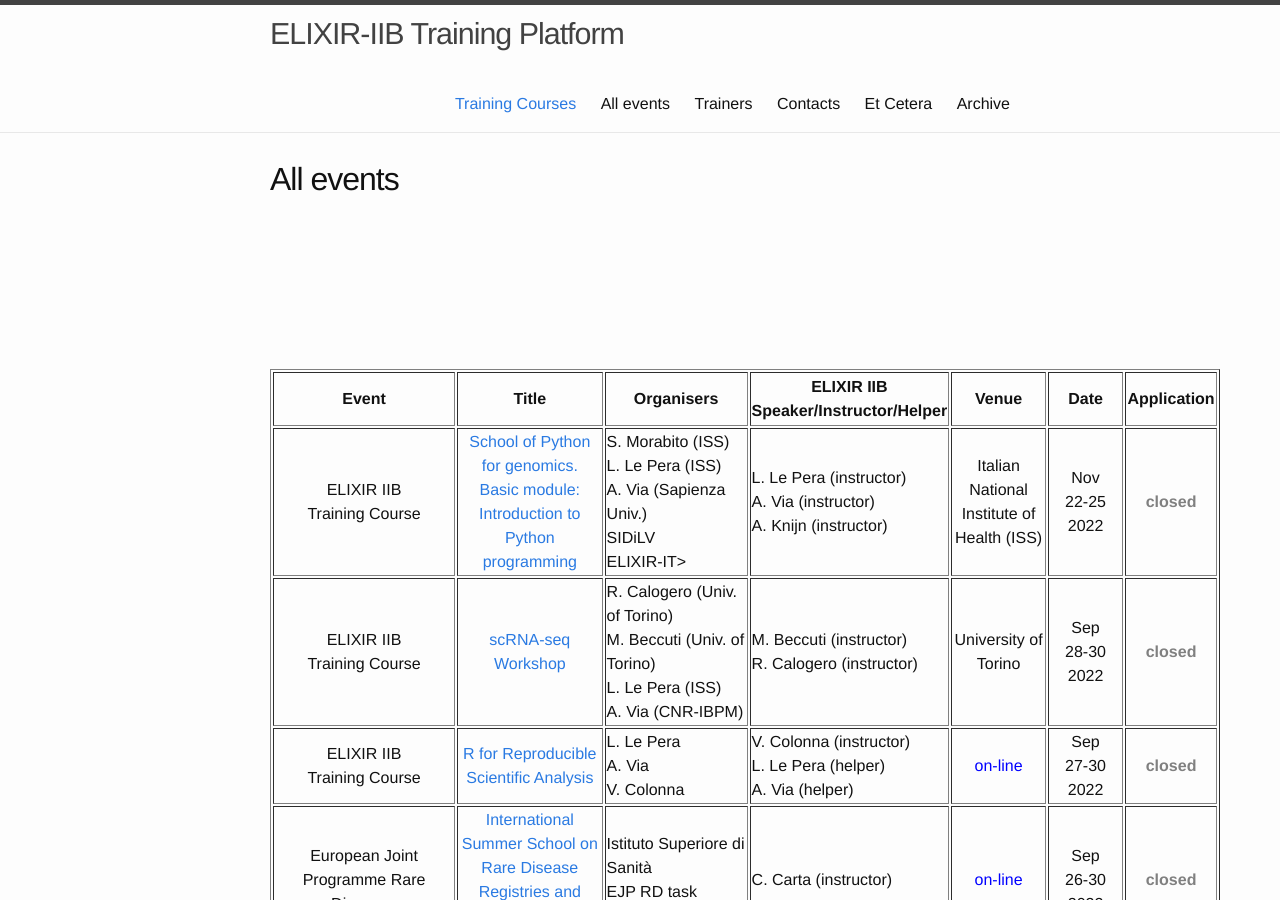
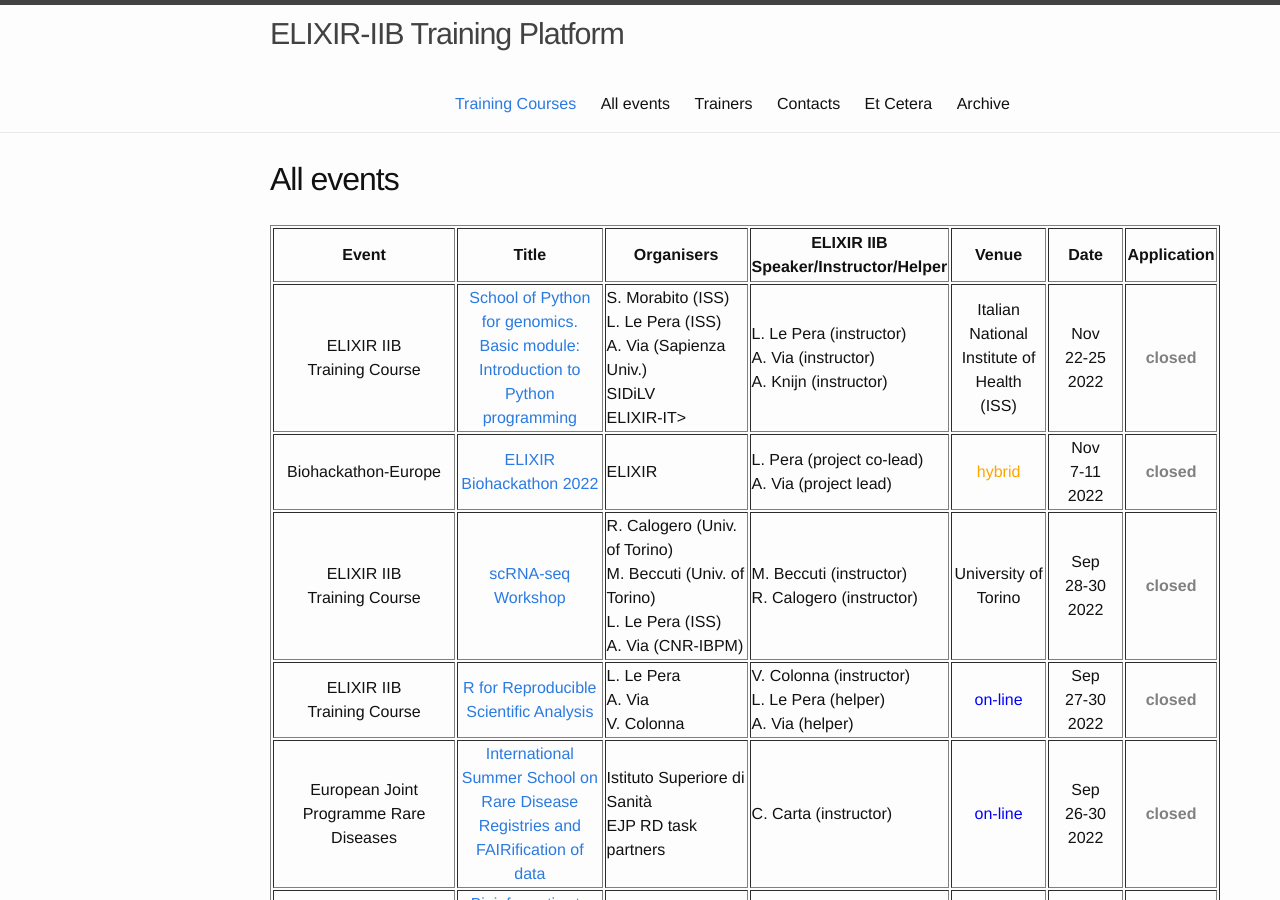
Before and after one commit to ELIXIR-IIB-training/website, a Jekyll site: the page built from _pages/01-all_events.md, in a window 1280 px wide and 900 px high. Built offline with Jekyll 4.4.1, drawn with Linux system fonts in a browser that asks for light colours.

Commit message:
Formatting

```diff
--- a/_pages/01-all_events.md
+++ b/_pages/01-all_events.md
@@ -14,30 +14,36 @@ permalink: /all_events/
    <td height="50" width="75" align="center"><b>Date</b></td>
    <td height="50" width="90" align="center"><b>Application</b></td>
 </tr>
-   <tr>
-      <td height="50" align="center">ELIXIR IIB<br>Training Course</td>
-       <td height="50" width="220" align="center"><a href="https://elixir-iib-training.github.io/website/2022/11/22/School_Python_genomics_Basic_module.html">School of Python for genomics.<br>Basic module:<br>Introduction to Python programming</a></td>
-<br>
+<tr>
+   <td height="50" align="center">ELIXIR IIB<br>Training Course</td>
+   <td height="50" width="220" align="center"><a href="https://elixir-iib-training.github.io/website/2022/11/22/School_Python_genomics_Basic_module.html">School of Python for genomics.<br>Basic module:<br>Introduction to Python programming</a></td>
    <td height="50" width="150">S. Morabito (ISS)<br>L. Le Pera (ISS)<br>A. Via (Sapienza Univ.)<br>SIDiLV<br>ELIXIR-IT></td>
    <td height="50" width="150">L. Le Pera (instructor)<br>A. Via (instructor)<br>A. Knijn (instructor)</td>
-   <td height="50" align="center">Italian National Institute of Health (ISS)</td>
+   <td height="50" align="center">Italian National Institute of Health<br>(ISS)</td>
    <td height="50" width="75" align="center">Nov<br>22-25<br>2022</td>
    <td height="50" align="center"><font color="grey"><b>closed</b></font></td>
 </tr>
-   <tr>
-      <td height="50" align="center">ELIXIR IIB<br>Training Course</td>
-      <td height="50" width="220" align="center"><a href="https://elixir-iib-training.github.io/website/2022/09/28/scRNA-seq-Workshop.html">scRNA-seq Workshop</a></td>
-<br>
+<tr>
+   <td height="50" align="center">Biohackathon-Europe</td>
+   <td height="50" width="220" align="center"><a href="https://www.biohackathon-europe.org/index.html">ELIXIR<br>Biohackathon 2022</a></td>
+   <td height="50" width="150">ELIXIR</td>
+   <td height="50" width="150">L. Pera (project co-lead)<br>A. Via (project lead)</td>
+   <td height="50" align="center"><font color="orange">hybrid</font></td>
+   <td height="50" width="75" align="center">Nov<br>7-11<br>2022</td>
+   <td height="50" align="center"><font color="grey"><b>closed</b></font></td>
+</tr>
+<tr>
+   <td height="50" align="center">ELIXIR IIB<br>Training Course</td>
+   <td height="50" width="220" align="center"><a href="https://elixir-iib-training.github.io/website/2022/09/28/scRNA-seq-Workshop.html">scRNA-seq Workshop</a></td>
    <td height="50" width="150">R. Calogero (Univ. of Torino)<br>M. Beccuti (Univ. of Torino)<br>L. Le Pera (ISS) <br>A. Via (CNR-IBPM)</td>
    <td height="50" width="150">M. Beccuti (instructor)<br>R. Calogero (instructor)</td>
    <td height="50" align="center">University of Torino</td>
    <td height="50" width="75" align="center">Sep<br>28-30<br>2022</td>
    <td height="50" align="center"><font color="grey"><b>closed</b></font></td>
 </tr>
-   <tr>
-      <td height="50" align="center">ELIXIR IIB<br>Training Course</td>
-      <td height="50" width="220" align="center"><a href="https://elixir-iib-training.github.io/website/2022/09/27/SWC_RforReproducibleScientificAnalysis-online.html">R for Reproducible Scientific Analysis</a></td>
-<br>
+<tr>
+   <td height="50" align="center">ELIXIR IIB<br>Training Course</td>
+   <td height="50" width="220" align="center"><a href="https://elixir-iib-training.github.io/website/2022/09/27/SWC_RforReproducibleScientificAnalysis-online.html">R for Reproducible Scientific Analysis</a></td>
    <td height="50" width="150">L. Le Pera<br>A. Via<br>V. Colonna</td>
    <td height="50" width="150">V. Colonna (instructor)<br>L. Le Pera (helper)<br>A. Via (helper)</td>
    <td height="50" align="center"><font color="blue">on-line</font></td>
@@ -47,7 +53,6 @@ permalink: /all_events/
 <tr>
    <td height="50" align="center">European Joint Programme Rare Diseases</td>
        <td height="50" width="220" align="center"><a href="https://www.ejprarediseases.org/event/international-summer-school-on-rare-disease-registries-and-fairification-of-data/">International Summer School on Rare Disease Registries and FAIRification of data</a></td>
-<br>
    <td height="50" width="150">Istituto Superiore di Sanità<br>EJP RD task partners</td>
    <td height="50" width="150">C. Carta (instructor)</td>
    <td height="50" align="center"><font color="blue">on-line</font></td>
@@ -57,17 +62,15 @@ permalink: /all_events/
 <tr>
    <td height="50" align="center">ELIXIR IIB<br>Dissemination/Outreach</td>
    <td height="50" width="220" align="center"><a href="https://www.cnr.it/it/evento/17852">Bioinformatics to learn biology: an educational tool, ELIXIR-IIB at DIDACTA Italia Fair</a></td>
-<br>
    <td height="50" width="150">A. Via<br>F. De Leo<br>L. Licata<br>A. Marabotti</td>
    <td height="50" width="150"></td>
    <td height="50" align="center">Fortezza da Basso of Florence</td>
    <td height="50" width="75" align="center">May<br>20<br>2022</td>
    <td height="50" align="center"><font color="grey"><b>closed</b></font></td>
 </tr>
-   <tr>
+<tr>
    <td height="50" align="center">ELIXIR IIB<br>Workshop</td>
-       <td height="50" width="220" align="center"><a href="https://elixir-iib-training.github.io/website/2022/04/28/metabolomics-and-integrative-omics-Bari.html">Metabolomics and Integrative Omics</a></td>
-<br>
+   <td height="50" width="220" align="center"><a href="https://elixir-iib-training.github.io/website/2022/04/28/metabolomics-and-integrative-omics-Bari.html">Metabolomics and Integrative Omics</a></td>
    <td height="50" width="150">S. Giannattasio (CNR-IBIOM)<br> D. Cavalieri (Univ. of Florence)<br>C. Musicco (CNR-IBIOM) <br> F. De Leo (CNR-IBIOM) <br> L. Le Pera (ISS) <br> A. Via (CNR-IBPM)</td>
    <td height="50" width="150"></td>
    <td height="50" align="center">CNR Research Area of Bari</td>
@@ -92,7 +95,6 @@ permalink: /all_events/
    <td height="50" width="75" align="center">Feb - Oct<br>2022</td>
    <td height="50" align="center"><font color="grey"><b>closed</b></font></td>
 </tr>
-
 <tr>
    <td height="50" align="center">ELIXIR IIB<br>Training Course</td>
    <td height="50" width="220" align="center"><a href="https://elixir-iib-training.github.io/website/2022/02/16/FAIR_Data_Stewardship-online.html">Practical course on<br>FAIR Data Stewardship<br>in Life Science</a></td>
@@ -102,7 +104,7 @@ permalink: /all_events/
    <td height="50" width="75" align="center">Mar 2,4,7,9,11<br>2022 (new dates)</td>
    <td height="50" align="center"><font color="grey"><b>closed</b></font></td>
 </tr>
-   <tr>
+<tr>
    <td height="50" align="center">ELIXIR IIB<br>Winter School</td>
    <td height="50" width="220" align="center"><a href="http://www.biocomp.unibo.it/~school2022/">Structural Bioinformatics in the era of AlphaFold2</a></td>
    <td height="50">ELIXIR-IIB<br>International Bologna Master in Bioinformatics<br>Interdepartmental Centre Alma Climate<br>Dep. of Pharmacy and Biotechnology - Univ. of Bologna<br>SIB<br>Accademia delle Scienze dell'Istituto di Bologna</td>
```
